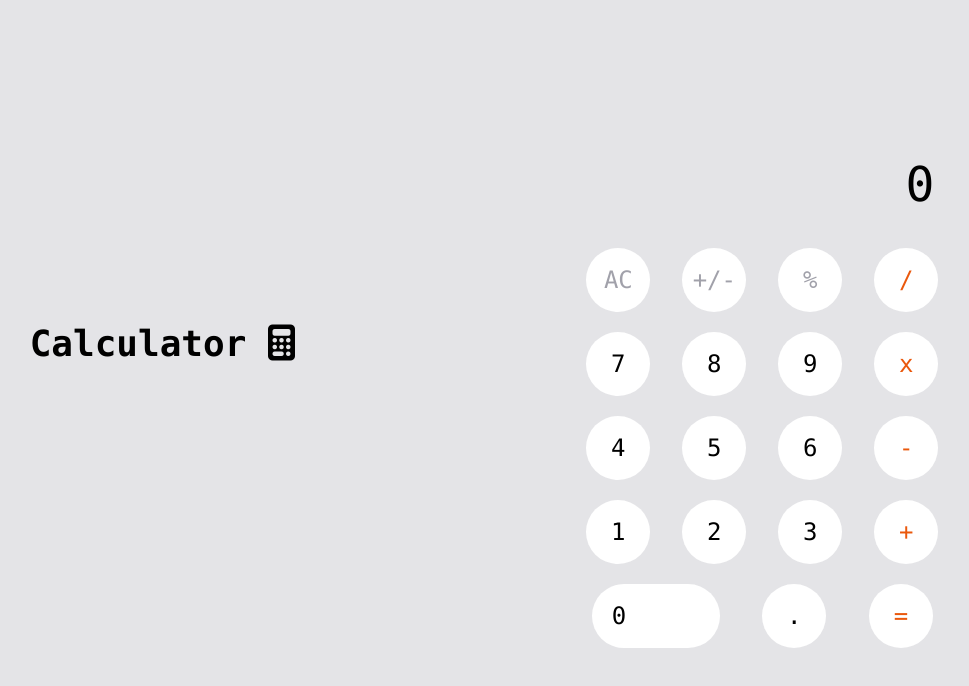
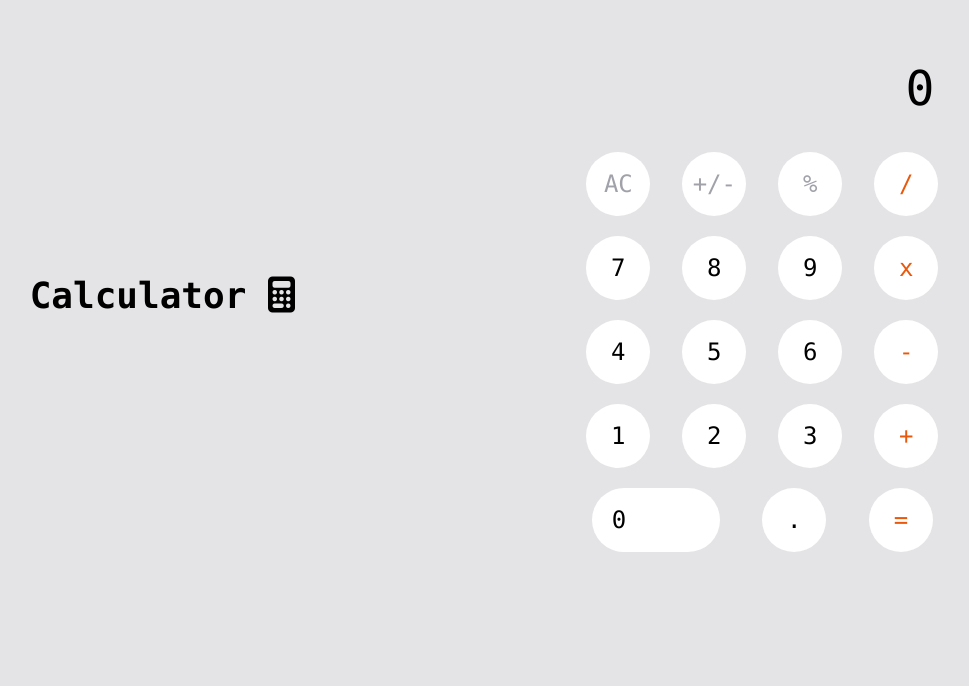
Before and after one commit to Aysha-Kassem/Calculator, a website: page index.html in a window 1280 px wide. Shown: the whole page, without its empty margins (148-1117 px from the left). Drawn offline with Linux system fonts and the light colour scheme.

Commit message:
first commit

```diff
--- a/index.html
+++ b/index.html
@@ -13,7 +13,7 @@
 <body class="bg-zinc-200 p-10 font-mono md:flex md:items-center justify-around transition-colors" >
     <div class="text-3xl md:text-4xl font-bold text-center hidden md:block">Calculator <i class="fa-solid fa-calculator"></i></div>
     <div class="max-w-sm text-2xl">
-        <div class="h-52 flex items-end py-10 px-5 text-5xl text-right">
+        <div class="h-52 md:h-28 flex items-end py-10 px-5 text-5xl text-right">
             <div id="display" class="w-screen">0</div>
         </div>
         <div class="grid gap-5">
```
Also changed, not shown: build/CSS/style.css.
